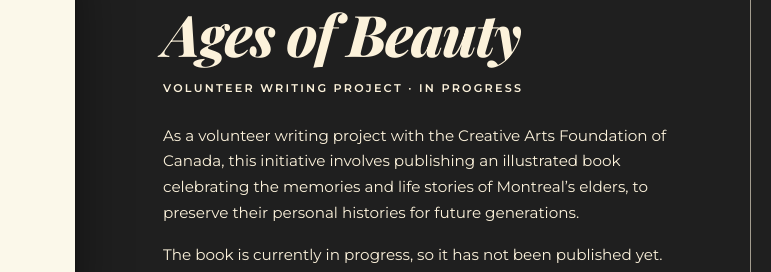
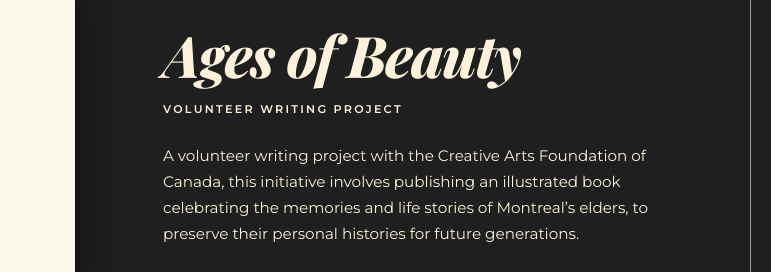
Before and after one commit to AliK-Research/laurie-portfolio, a plain HTML site: page project-ages-of-beauty.html in a window 1280 px wide. Shown: the part 255-527 px from the top of the page, 509-1280 px from the left. Drawn offline with Linux system fonts and the light colour scheme.

Commit message:
minor text changes

```diff
--- a/project-ages-of-beauty.html
+++ b/project-ages-of-beauty.html
@@ -48,9 +48,8 @@
       <div>
         <p class="work-detail__back"><a href="projects.html#personal">← Personal works</a></p>
         <h1 class="work-detail__course">Ages of Beauty</h1>
-        <p class="work-detail__work">Volunteer writing project · In progress</p>
-        <p class="work-detail__purpose">As a volunteer writing project with the Creative Arts Foundation of Canada, this initiative involves publishing an illustrated book celebrating the memories and life stories of Montreal’s elders, to preserve their personal histories for future generations.</p>
-        <p class="work-detail__purpose">The book is currently in progress, so it has not been published yet.</p>
+        <p class="work-detail__work">Volunteer writing project</p>
+        <p class="work-detail__purpose">A volunteer writing project with the Creative Arts Foundation of Canada, this initiative involves publishing an illustrated book celebrating the memories and life stories of Montreal’s elders, to preserve their personal histories for future generations.</p>
         <p class="work-detail__links"><a href="https://cafccanada.org/ages-of-beauty/" target="_blank" rel="noopener noreferrer">About the project</a></p>
       </div>
     </div>
```
Also changed, not shown: award-qct-english-prize.html (+0 -1 lines).
